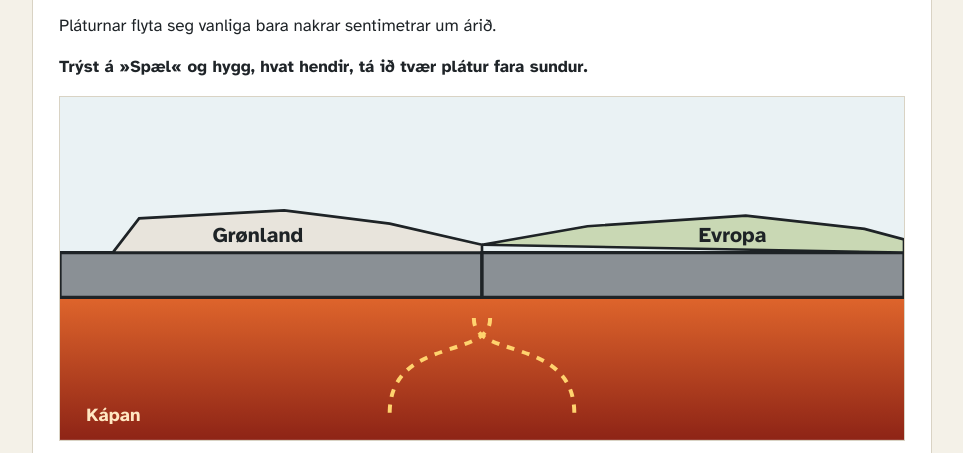
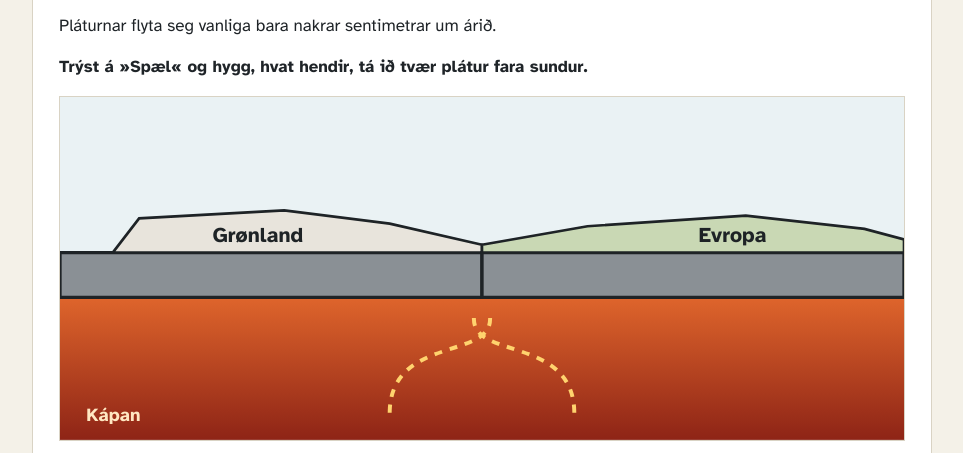
Before and after one commit to katof/jardfrida, a plain HTML site: page gongdir/hvussu-vordu-foroyar-til/index.html in a window 1280 px wide. Shown: the part 1625-2078 px from the top of the page, without its empty margins (158-1121 px from the left). Drawn offline with Linux system fonts and the light colour scheme.

Commit message:
Føroyar til: Evropa liggur nú fast á plátuni í plátutekningini
Co-Authored-By: Claude Fable 5.2 <noreply@anthropic.com>

```diff
--- a/gongdir/hvussu-vordu-foroyar-til/index.html
+++ b/gongdir/hvussu-vordu-foroyar-til/index.html
@@ -395,7 +395,7 @@
     el('path', {d:'M40 118 L60 92 L170 86 L250 96 L320 112 L320 118 Z', fill:'#E8E4DC', stroke:'#1E2326', 'stroke-width':2}, vinstra);
     el('text', {x:150, y:110, 'text-anchor':'middle', 'font-size':16, 'font-weight':700, fill:'#1E2326', 'font-family':FONT}, vinstra).textContent = 'Grønland';
     el('path', {d:'M320 118 L640 118 L640 152 L320 152 Z', fill:'#8A9095', stroke:'#1E2326', 'stroke-width':2.5}, hogra);
-    el('path', {d:'M320 112 L400 98 L520 90 L610 100 L640 108 L640 118 Z', fill:'#C9D8B4', stroke:'#1E2326', 'stroke-width':2}, hogra);
+    el('path', {d:'M320 112 L400 98 L520 90 L610 100 L640 108 L640 118 L320 118 Z', fill:'#C9D8B4', stroke:'#1E2326', 'stroke-width':2}, hogra);
     el('text', {x:510, y:110, 'text-anchor':'middle', 'font-size':16, 'font-weight':700, fill:'#1E2326', 'font-family':FONT}, hogra).textContent = 'Evropa';
     const merki = el('g', {'class':'jf-fo-merki', opacity:0}, svg);
     el('path', {d:'M392 58 L392 82', stroke:'#C0391F', 'stroke-width':2.5}, merki);
```
